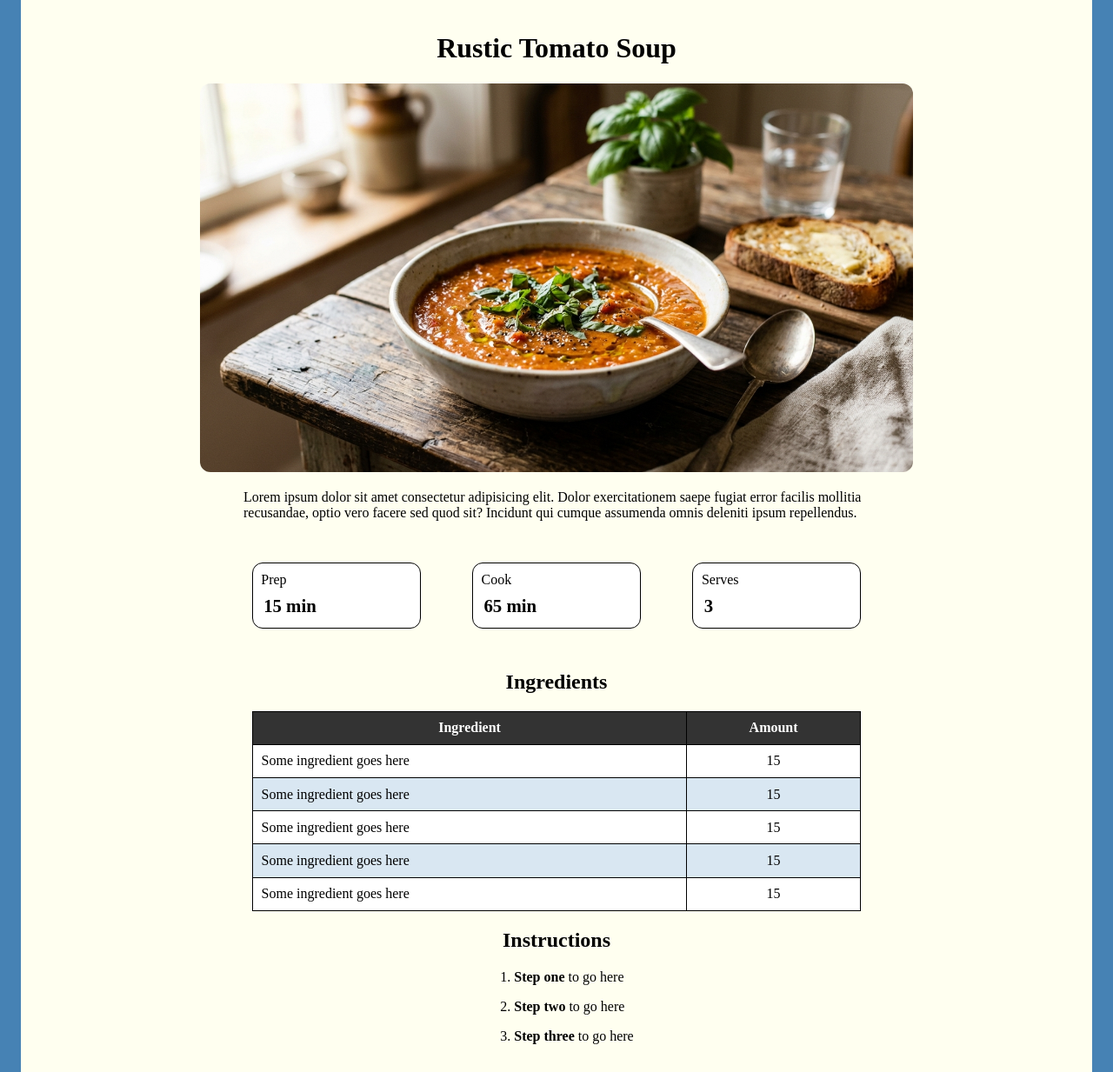
After one commit to trongate/my_recipes, a PHP site: page /recipe.php in a window 1280 px wide. The commit adds this page. Shown: the whole page at 87% size. Run offline with PHP 8.4, Linux system fonts and the light colour scheme.

Commit message:
end of main design lesson

```diff
--- a/css/stylesheet.css
+++ b/css/stylesheet.css
@@ -11,11 +11,11 @@ body {
     min-height: 100vh;
 }
 
-h1 {
+h1, h2 {
     text-align: center;
 }
 
-ul {
+ul, ol {
     margin: 0 auto;
     width: max-content;
 }
@@ -23,3 +23,73 @@ ul {
 li {
     margin-bottom: 1em;
 }
+
+.image-container {
+    max-width: 820px;
+    margin: 0 auto;
+}
+
+img {
+    width: 100%;
+    height: auto;
+    border-radius: 12px;
+}
+
+p {
+    width: 720px;
+    margin: 1em auto;
+}
+
+.key-stats {
+    width: 760px;
+    margin: 3em auto;
+    display: flex;
+    flex-direction: row;
+    justify-content: space-around;
+}
+
+.key-stats > div {
+    background-color: #fff;
+    border: 1px #000 solid;
+    border-radius: 12px;
+    min-width: 12em;
+    display: flex;
+    flex-direction: column;
+}
+
+.key-stats > div > span {
+    padding: .6em;
+}
+
+.key-stats > div > span:nth-child(2) {
+    font-weight: bold;
+    font-size: 1.3em;
+    padding-top: 0;
+}
+
+table {
+    width: 100%;
+    max-width: 700px;
+    border: 1px #000 solid;
+    background-color: #fff;
+    margin: 1em auto;
+    border-collapse: collapse;
+}
+
+th {
+    background-color: #333;
+    color: #fff;
+}
+
+th, td {
+    border: 1px #000 solid;
+    padding: .6em;
+}
+
+tr > td:nth-child(2) {
+    text-align: center;
+}
+
+tr:nth-child(even) {
+    background-color: #d9e7f2;
+}
--- /dev/null
+++ b/recipe.php
@@ -0,0 +1,75 @@
+<!DOCTYPE html>
+<html lang="en">
+<head>
+    <meta charset="UTF-8">
+    <meta name="viewport" content="width=device-width, initial-scale=1.0">
+    <link rel="stylesheet" href="css/stylesheet.css">
+    <title>Rustic Tomato Soup</title>
+</head>
+<body>
+    <div class="container">
+        <h1>Rustic Tomato Soup</h1>
+        <div class="image-container">
+            <img src="images/tomato_soup.png" alt="tomato soup">
+        </div>
+        <p>Lorem ipsum dolor sit amet consectetur adipisicing elit. Dolor exercitationem saepe fugiat error facilis mollitia recusandae, optio vero facere sed quod sit? Incidunt qui cumque assumenda omnis deleniti ipsum repellendus.</p>
+        <div class="key-stats">
+            <div>
+                <span>Prep</span>
+                <span>15 min</span>
+            </div>
+            <div>
+                <span>Cook</span>
+                <span>65 min</span>
+            </div>
+            <div>
+                <span>Serves</span>
+                <span>3</span>
+            </div>
+        </div>
+        <h2>Ingredients</h2>
+        <table>
+            <thead>
+                <tr>
+                    <th>Ingredient</th>
+                    <th>Amount</th>
+                </tr>
+            </thead>
+            <tbody>
+                <tr>
+                    <td>Some ingredient goes here</td>
+                    <td>15</td>
+                </tr>
+                <tr>
+                    <td>Some ingredient goes here</td>
+                    <td>15</td>
+                </tr>
+                <tr>
+                    <td>Some ingredient goes here</td>
+                    <td>15</td>
+                </tr>
+                <tr>
+                    <td>Some ingredient goes here</td>
+                    <td>15</td>
+                </tr>
+                <tr>
+                    <td>Some ingredient goes here</td>
+                    <td>15</td>
+                </tr>
+            </tbody>
+        </table>
+        <h2>Instructions</h2>
+        <ol>
+            <li><strong>Step one</strong> to go here</li>
+            <li><strong>Step two</strong> to go here</li>
+            <li><strong>Step three</strong> to go here</li>
+        </ol>
+
+
+
+
+
+
+    </div>
+</body>
+</html>
```
